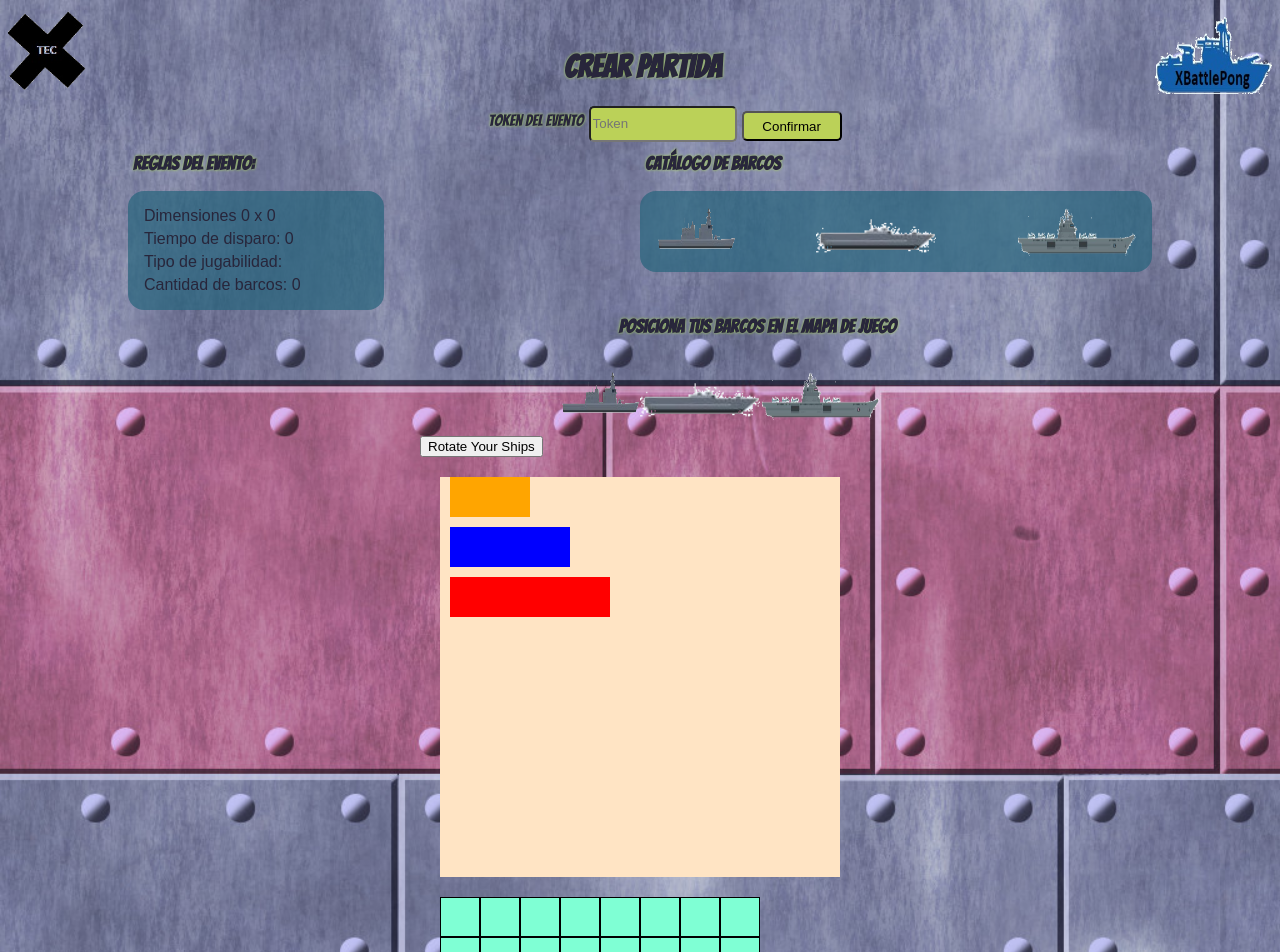
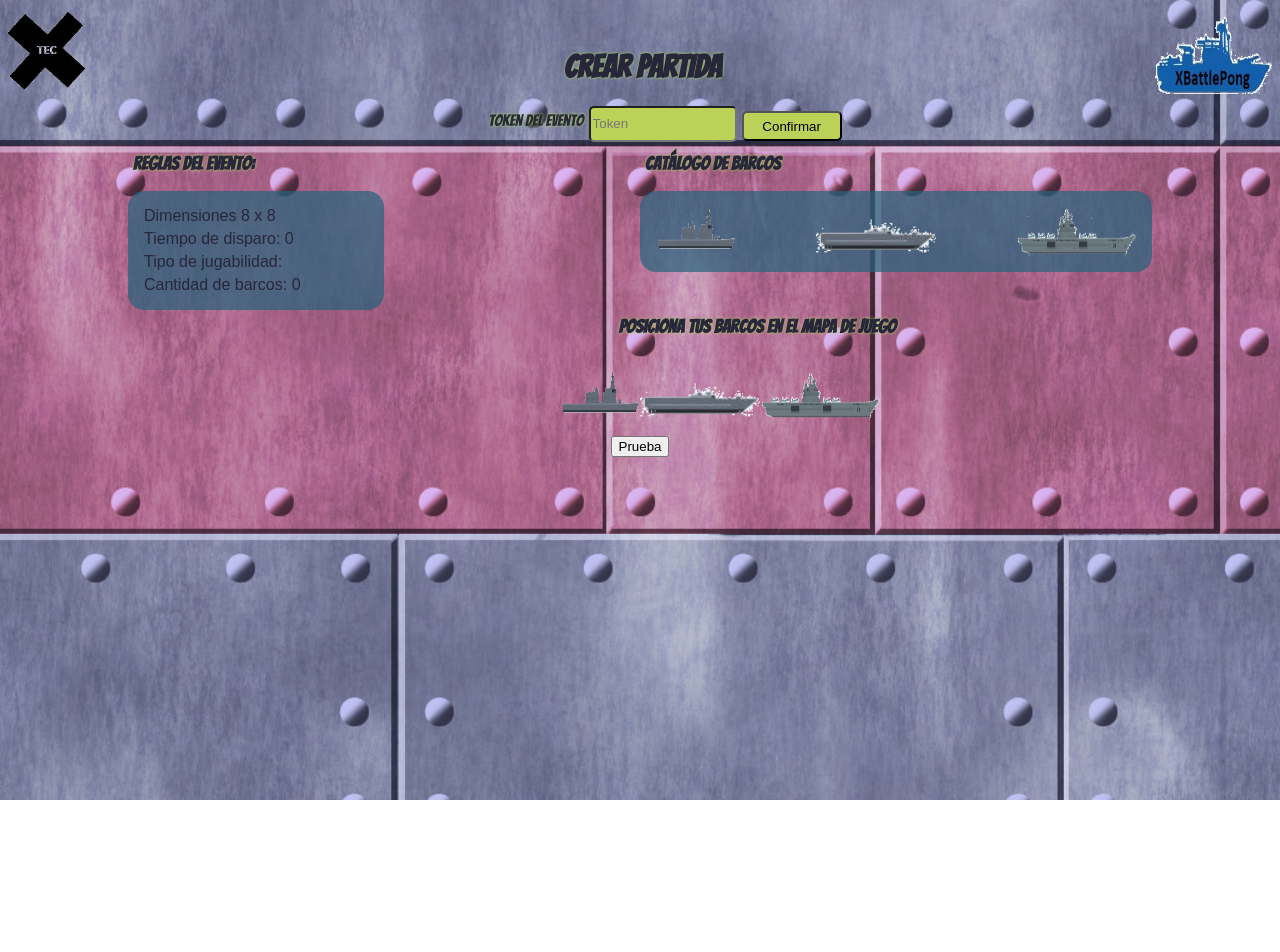
Before and after one commit to FabianFallas/XBattlePong, an Angular app in the folder MockUp/app/: page /partida in a window 1280 px wide. Shown: the top 952 px of the page. After the commit the page ends 800 px from the top, so only its background shows below. Built offline with nearby package versions, Linux system fonts and the light colour scheme.

Commit message:
Implemented info form the get on the place-ship component

```diff
--- a/MockUp/app/src/app/connection.service.ts
+++ b/MockUp/app/src/app/connection.service.ts
@@ -1,12 +1,13 @@
 import { Injectable } from '@angular/core';
 import { HttpClient, HttpHeaders } from '@angular/common/http';
 import { Rules } from './src/models/rules.model';
+import { Observable, Subject } from 'rxjs';
 
 @Injectable({
   providedIn: 'root'
 })
 export class ConnectionService {
-  rules: Rules = new Rules('none',8,8,'Individual',5,30,'none');
+  defaultRules: Rules = new Rules('none',4,4,'Individual',5,10,'none');
 
   constructor(private http: HttpClient) { }
 
--- a/MockUp/app/src/app/src/partida/partida.component.html
+++ b/MockUp/app/src/app/src/partida/partida.component.html
@@ -130,4 +130,6 @@
 
 </div>
 
-<app-place-ships></app-place-ships>
+<button (click)="updateTest()">Prueba</button>
+
+<app-place-ships *ngIf="showBoards"></app-place-ships>
--- a/MockUp/app/src/app/src/partida/partida.component.ts
+++ b/MockUp/app/src/app/src/partida/partida.component.ts
@@ -8,7 +8,8 @@ import { Rules } from '../models/rules.model';
   styleUrls: ['./partida.component.css']
 })
 export class PartidaComponent implements OnInit {
-  eventRules = new Rules('',0,0,'',0,0,'')
+  showBoards: boolean = false;
+  eventRules = new Rules('',8,8,'',0,0,'')
   rootEventRulesGetURL:string = 'http://localhost:5000/api/Partidas/GetReglasDelEvento/'
 
   constructor(private service: ConnectionService) { }
@@ -21,11 +22,20 @@ export class PartidaComponent implements OnInit {
     console.log(url);
     this.service.Get(url).subscribe(
       response => {
-          console.log(response);
-          this.eventRules =  response;
-          this.service.rules = this.eventRules;
-          console.log(this.eventRules);
+        // We assign the eventRules to the response to fill the information
+        this.eventRules =  response;
+
+        // We save the rules on the serive for the other components to access
+        this.service.defaultRules = this.eventRules;
+
+        // We activate the place-ships component
+        this.showBoards = true;
       }
     );
   }
+
+  updateTest(): void {
+    this.service.defaultRules = this.eventRules;
+    this.showBoards = true;
+  }
 }
--- a/MockUp/app/src/app/src/place-ships/place-ships.component.ts
+++ b/MockUp/app/src/app/src/place-ships/place-ships.component.ts
@@ -1,5 +1,7 @@
 import { Component, OnInit } from '@angular/core';
+import { Subscription } from 'rxjs';
 import { ConnectionService } from 'src/app/connection.service';
+import { Rules } from '../models/rules.model';
 import { Ship } from '../models/ship.model';
 
 @Component({
@@ -37,9 +39,9 @@ ngOnInit(): void {
   // We set the main color of the squares
   this.baseColor = 'aquamarine';
 
-  // We set the proportions of the grid
-  this.width = this.service.rules.filas;
-  this.height = this.service.rules.columnas;
+  // We set the proportions of the grid based on the rules
+  this.width = this.service.defaultRules.filas;
+  this.height = this.service.defaultRules.columnas;
 
   // We filled the available ships list with the ships
   this.ships.push(new Ship('destroyer',3,'orange'))
```
